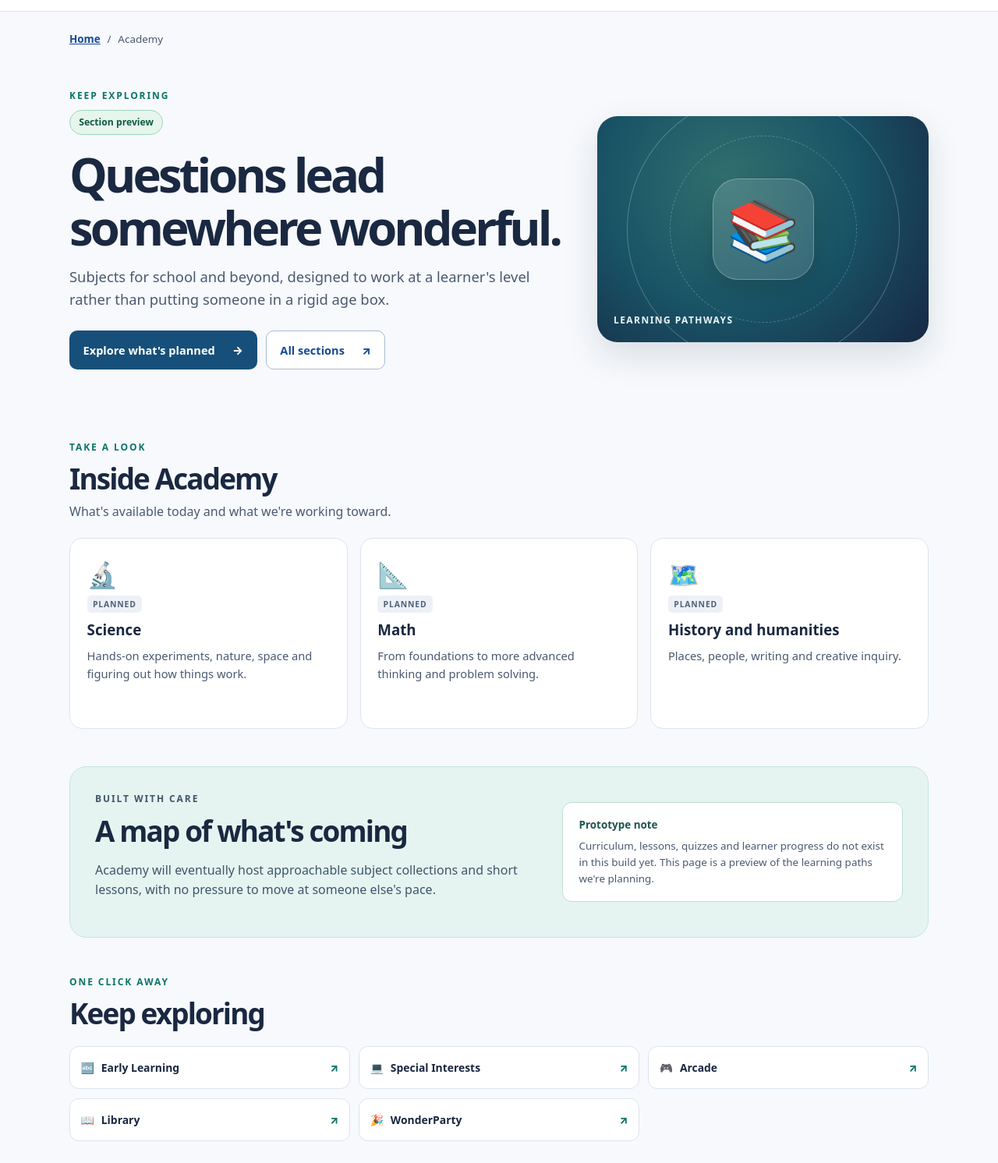
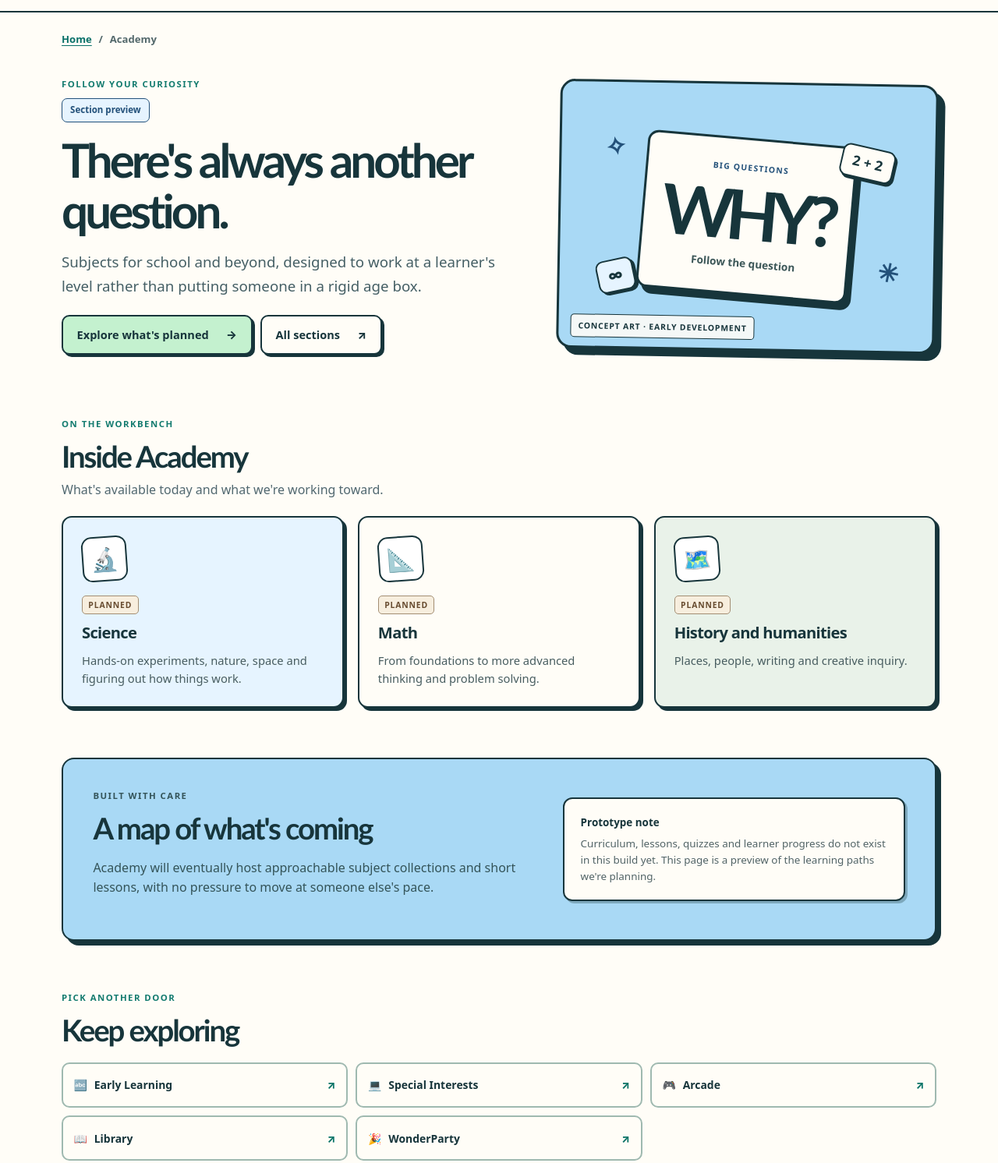
Before and after one commit to KadenBar/wondernet, a plain HTML site: page frontend/pages/academy.html in a window 1280 px wide. Shown: the part 63-1555 px from the top of the page at 78% size. Drawn offline with Linux system fonts and the light colour scheme.

Commit message:
Give academy a distinctive illustrated section page

```diff
--- a/frontend/pages/academy.html
+++ b/frontend/pages/academy.html
@@ -1,16 +1,16 @@
 <!-- SPDX-License-Identifier: AGPL-3.0-only -->
-<!doctype html><html lang="en"><head><meta charset="utf-8"><meta name="viewport" content="width=device-width,initial-scale=1"><meta name="color-scheme" content="light"><meta name="description" content="Academy at WonderNet: Subjects for school and beyond, designed to work at a learner's level rather than putting someone in a rigid age box."><title>Academy | WonderNet</title><link rel="stylesheet" href="/assets/styles.css"><link rel="stylesheet" href="/assets/section-pages.css"></head><body>
+<!doctype html><html lang="en"><head><meta charset="utf-8"><meta name="viewport" content="width=device-width,initial-scale=1"><meta name="color-scheme" content="light"><meta name="description" content="Academy at WonderNet: Subjects for school and beyond, designed to work at a learner's level rather than putting someone in a rigid age box."><title>Academy | WonderNet</title><link rel="stylesheet" href="/assets/styles.css"><link rel="stylesheet" href="/assets/section-pages.css"><link rel="stylesheet" href="/assets/interiors.css"></head><body class="interior-page section--academy">
 <a class="skip-link" href="#main-content">Skip to main content</a>
 <header class="site-header"><div class="header-inner"><a class="brand" href="/" aria-label="WonderNet home"><span class="brand-mark" aria-hidden="true">✳</span><span>Wonder<span class="brand-emphasis">Net</span></span><span class="alpha">ALPHA 0.1</span></a><nav class="site-nav" aria-label="Main navigation"><a href="/">Home</a><a href="/#explore">All sections</a><a href="/#next-up">Roadmap</a></nav></div></header>
 <main id="main-content" class="detail-main">
 <nav class="breadcrumbs" aria-label="Breadcrumb"><a href="/">Home</a><span aria-hidden="true">/</span><span aria-current="page">Academy</span></nav>
 <section class="detail-hero" aria-labelledby="section-title"><div class="detail-hero-copy">
-<p class="eyebrow">KEEP EXPLORING</p><span class="detail-status">Section preview</span>
-<h1 id="section-title">Questions lead somewhere wonderful.</h1><p class="detail-lead">Subjects for school and beyond, designed to work at a learner's level rather than putting someone in a rigid age box.</p>
+<p class="eyebrow">FOLLOW YOUR CURIOSITY</p><span class="detail-status">Section preview</span>
+<h1 id="section-title">There's always another question.</h1><p class="detail-lead">Subjects for school and beyond, designed to work at a learner's level rather than putting someone in a rigid age box.</p>
 <div class="detail-cta"><a class="primary-link" href="#whats-next">Explore what's planned <span aria-hidden="true">→</span></a><a class="secondary-link" href="/#explore">All sections <span aria-hidden="true">↗</span></a></div>
-</div><div class="detail-hero-art" aria-hidden="true"><span class="detail-orbit orbit-one"></span><span class="detail-orbit orbit-two"></span><span class="detail-big-icon">📚</span><span class="detail-art-caption">Learning pathways</span></div></section>
-<section class="section detail-section" id="whats-next" aria-labelledby="inside"><div class="section-top"><div><p class="eyebrow">TAKE A LOOK</p><h2 id="inside">Inside Academy</h2><p class="section-description">What's available today and what we're working toward.</p></div></div>
+</div><div class="detail-hero-art" aria-hidden="true"><div class="detail-scene"><span class="scene-spark">✧</span><span class="scene-spark">✳</span><div class="scene-panel"><span class="scene-tag">BIG QUESTIONS</span><strong class="scene-title">WHY?</strong><span class="scene-sub">Follow the question</span></div><span class="scene-floating scene-floating-a">2 + 2</span><span class="scene-floating scene-floating-b">∞</span></div><span class="detail-art-caption">CONCEPT ART · EARLY DEVELOPMENT</span></div></section>
+<section class="section detail-section" id="whats-next" aria-labelledby="inside"><div class="section-top"><div><p class="eyebrow">ON THE WORKBENCH</p><h2 id="inside">Inside Academy</h2><p class="section-description">What's available today and what we're working toward.</p></div></div>
 <div class="feature-list"><article class="detail-card"><div class="detail-icon" aria-hidden="true">🔬</div><span class="detail-label ">PLANNED</span><h3>Science</h3><p>Hands-on experiments, nature, space and figuring out how things work.</p></article><article class="detail-card"><div class="detail-icon" aria-hidden="true">📐</div><span class="detail-label ">PLANNED</span><h3>Math</h3><p>From foundations to more advanced thinking and problem solving.</p></article><article class="detail-card"><div class="detail-icon" aria-hidden="true">🗺️</div><span class="detail-label ">PLANNED</span><h3>History and humanities</h3><p>Places, people, writing and creative inquiry.</p></article></div></section>
 <section class="detail-spotlight" aria-labelledby="spotlight-title"><div><p class="eyebrow">BUILT WITH CARE</p><h2 id="spotlight-title">A map of what's coming</h2><p>Academy will eventually host approachable subject collections and short lessons, with no pressure to move at someone else's pace.</p></div><aside class="detail-caution"><strong>Prototype note</strong><p>Curriculum, lessons, quizzes and learner progress do not exist in this build yet. This page is a preview of the learning paths we're planning.</p></aside></section>
-<section class="section detail-section" aria-labelledby="keep-exploring"><p class="eyebrow">ONE CLICK AWAY</p><h2 id="keep-exploring">Keep exploring</h2><nav class="section-pills" aria-label="Other WonderNet sections"><a class="section-pill" href="/explore/early-learning"><span aria-hidden="true">🔤</span>Early Learning<span aria-hidden="true">↗</span></a><a class="section-pill" href="/explore/special-interests"><span aria-hidden="true">💻</span>Special Interests<span aria-hidden="true">↗</span></a><a class="section-pill" href="/explore/arcade"><span aria-hidden="true">🎮</span>Arcade<span aria-hidden="true">↗</span></a><a class="section-pill" href="/explore/library"><span aria-hidden="true">📖</span>Library<span aria-hidden="true">↗</span></a><a class="section-pill" href="/explore/wonderparty"><span aria-hidden="true">🎉</span>WonderParty<span aria-hidden="true">↗</span></a></nav></section>
+<section class="section detail-section" aria-labelledby="keep-exploring"><p class="eyebrow">PICK ANOTHER DOOR</p><h2 id="keep-exploring">Keep exploring</h2><nav class="section-pills" aria-label="Other WonderNet sections"><a class="section-pill" href="/explore/early-learning"><span aria-hidden="true">🔤</span>Early Learning<span aria-hidden="true">↗</span></a><a class="section-pill" href="/explore/special-interests"><span aria-hidden="true">💻</span>Special Interests<span aria-hidden="true">↗</span></a><a class="section-pill" href="/explore/arcade"><span aria-hidden="true">🎮</span>Arcade<span aria-hidden="true">↗</span></a><a class="section-pill" href="/explore/library"><span aria-hidden="true">📖</span>Library<span aria-hidden="true">↗</span></a><a class="section-pill" href="/explore/wonderparty"><span aria-hidden="true">🎉</span>WonderParty<span aria-hidden="true">↗</span></a></nav></section>
 </main><footer><p><strong>Early prototype:</strong> not yet ready for children, schools or public deployment. <a href="/">Back to WonderNet</a>.</p></footer></body></html>
```
